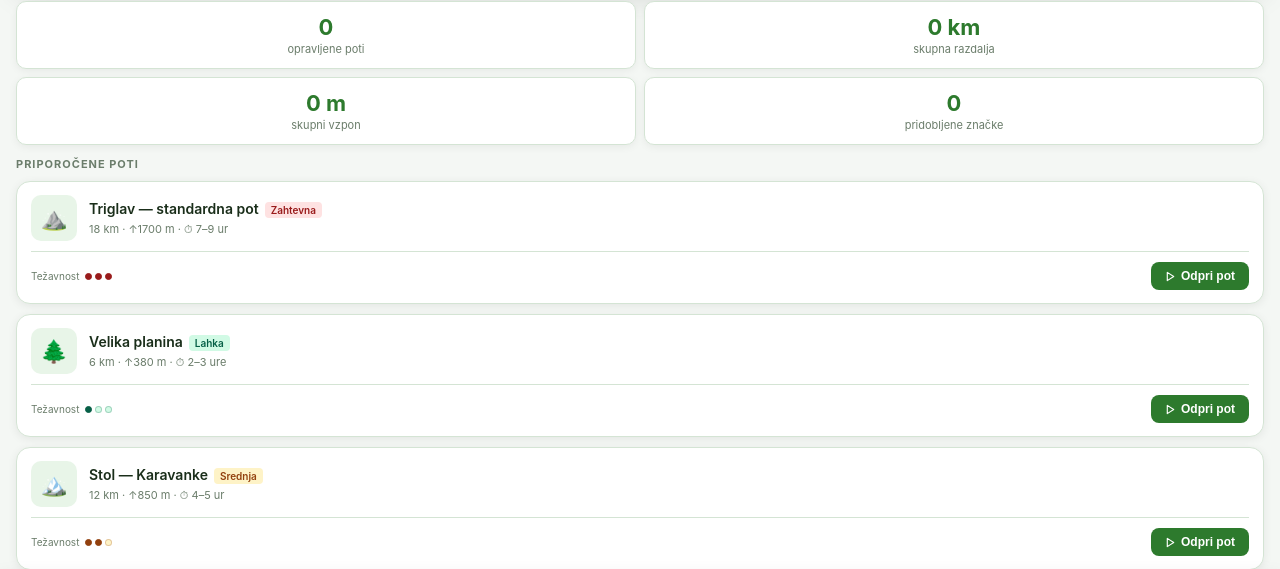
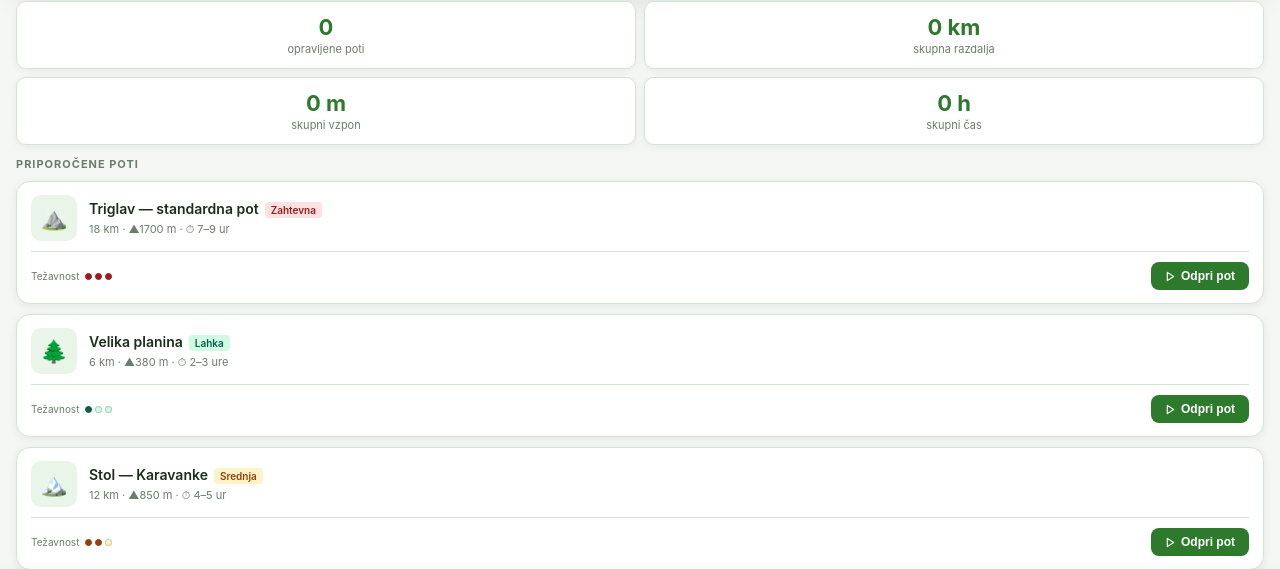
Before and after one commit to damjanvrhar-source/pohodnik, a React (Vite) app: page / in a window 1280 px wide. Shown: the part 148-717 px from the top of the page. Built offline with nearby package versions, Linux system fonts and the light colour scheme; no server answers.

Commit message:
Popravi puščico na trikotnik, skupni čas

```diff
--- a/src/zasloni/Domov.jsx
+++ b/src/zasloni/Domov.jsx
@@ -130,7 +130,7 @@ export default function Domov({ onOdpriPot }) {
           <div className="stat-st">0 m</div><div className="stat-ime">skupni vzpon</div>
         </div>
         <div className="stat" style={{ boxShadow: '0 2px 8px rgba(0,0,0,0.06)' }}>
-          <div className="stat-st">0</div><div className="stat-ime">pridobljene značke</div>
+          <div className="stat-st">0 h</div><div className="stat-ime">skupni čas</div>
         </div>
       </div>
 
@@ -159,7 +159,7 @@ export default function Domov({ onOdpriPot }) {
                 <span className={`tezavnost ${p.razred}`} style={{ marginLeft: 6 }}>{p.oznaka}</span>
               </div>
               <div style={{ fontSize: 11, color: 'var(--besedilo2)' }}>
-                {p.dolzina} km · ↑{p.vzpon} m · ⏱ {p.cas}
+                {p.dolzina} km · ▲{p.vzpon} m · ⏱ {p.cas}
               </div>
             </div>
           </div>
--- a/src/zasloni/Isci.jsx
+++ b/src/zasloni/Isci.jsx
@@ -283,7 +283,7 @@ export default function Isci({ onOdpriPot, onPotDoKoce }) {
                   <div style={{ fontSize: 14, fontWeight: 700, marginBottom: 3, display: 'flex', alignItems: 'center', gap: 6, flexWrap: 'wrap' }}>
                     {p.ime}<span className={`tezavnost ${info.razred}`}>{info.ime}</span>
                   </div>
-                  <div style={{ fontSize: 11, color: 'var(--besedilo2)' }}>{p.regija} · {p.dolzina} km · ↑{p.vzpon} m · ⏱ {cas}</div>
+                  <div style={{ fontSize: 11, color: 'var(--besedilo2)' }}>{p.regija} · {p.dolzina} km · ▲{p.vzpon} m · ⏱ {cas}</div>
                 </div>
               </div>
               <div style={{ display: 'flex', gap: 8, borderTop: '0.5px solid var(--rob)', paddingTop: 10 }}>
@@ -316,7 +316,7 @@ export default function Isci({ onOdpriPot, onPotDoKoce }) {
               </div>
             </div>
             <div style={{ display: 'flex', gap: 6, flexWrap: 'wrap', marginBottom: 10, paddingBottom: 10, borderBottom: '0.5px solid var(--rob)' }}>
-              {k.km > 0 && <span style={{ fontSize: 11, background: '#F0FAF0', color: 'var(--zelena-t)', padding: '3px 8px', borderRadius: 6, fontWeight: 500 }}>📏 {k.km} km · ↑{k.vzpon} m · ⏱ {izracunajCas(k.km, k.vzpon)}</span>}
+              {k.km > 0 && <span style={{ fontSize: 11, background: '#F0FAF0', color: 'var(--zelena-t)', padding: '3px 8px', borderRadius: 6, fontWeight: 500 }}>📏 {k.km} km · ▲{k.vzpon} m · ⏱ {izracunajCas(k.km, k.vzpon)}</span>}
               <span style={{ fontSize: 11, background: '#F5F5F5', color: 'var(--besedilo2)', padding: '3px 8px', borderRadius: 6 }}>🛏 {k.lezisca}</span>
               <span style={{ fontSize: 11, background: '#F5F5F5', color: 'var(--besedilo2)', padding: '3px 8px', borderRadius: 6 }}>📅 {k.odprta}</span>
             </div>
```
